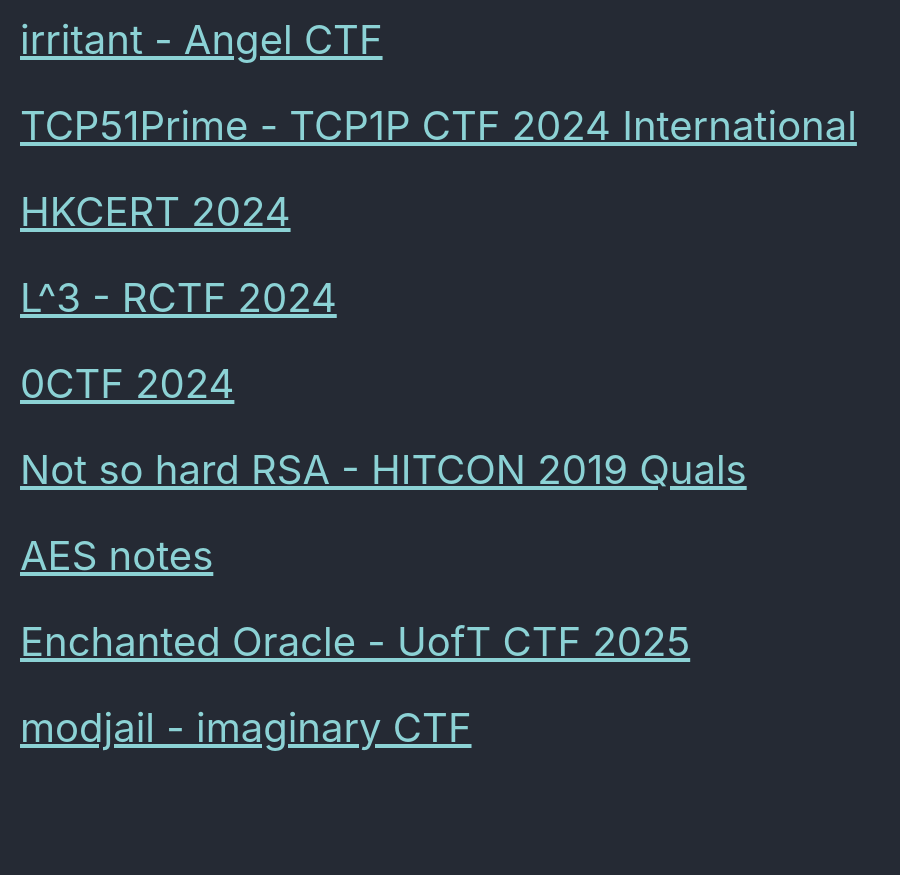
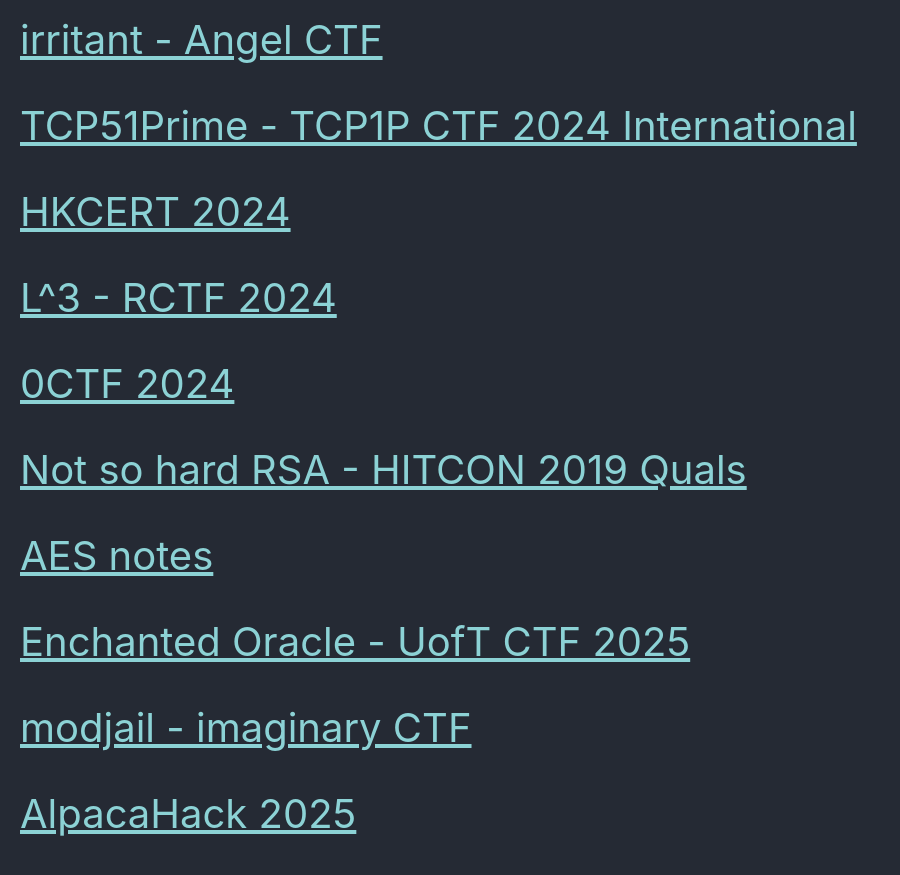
Before and after one commit to Connor-McCartney/Connor-McCartney.github.io, a Jekyll site: the page built from _pages/cryptography/other/other.md, in a window 1280 px wide and 900 px high, scrolled down 3032 px. Shown: the top 875 px of the window, without its empty margins (0-900 px from the left). Built offline with Jekyll 4.4.1, drawn with Linux system fonts in a browser that asks for light colours; cached includes are drawn as plain includes; before the commit the page ends 3846 px from its top, so only the background shows below that.

Commit message:
Update other.md

```diff
--- a/_pages/cryptography/other/other.md
+++ b/_pages/cryptography/other/other.md
@@ -129,3 +129,6 @@ title: Other
 
 
 <span style="font-size:2em;">   [modjail - imaginary CTF](/cryptography/other/modjail-imaginaryCTF) </span> <br>
+
+
+<span style="font-size:2em;">   [AlpacaHack 2025](/cryptography/other/AlpacaHack2025) </span> <br>
```
